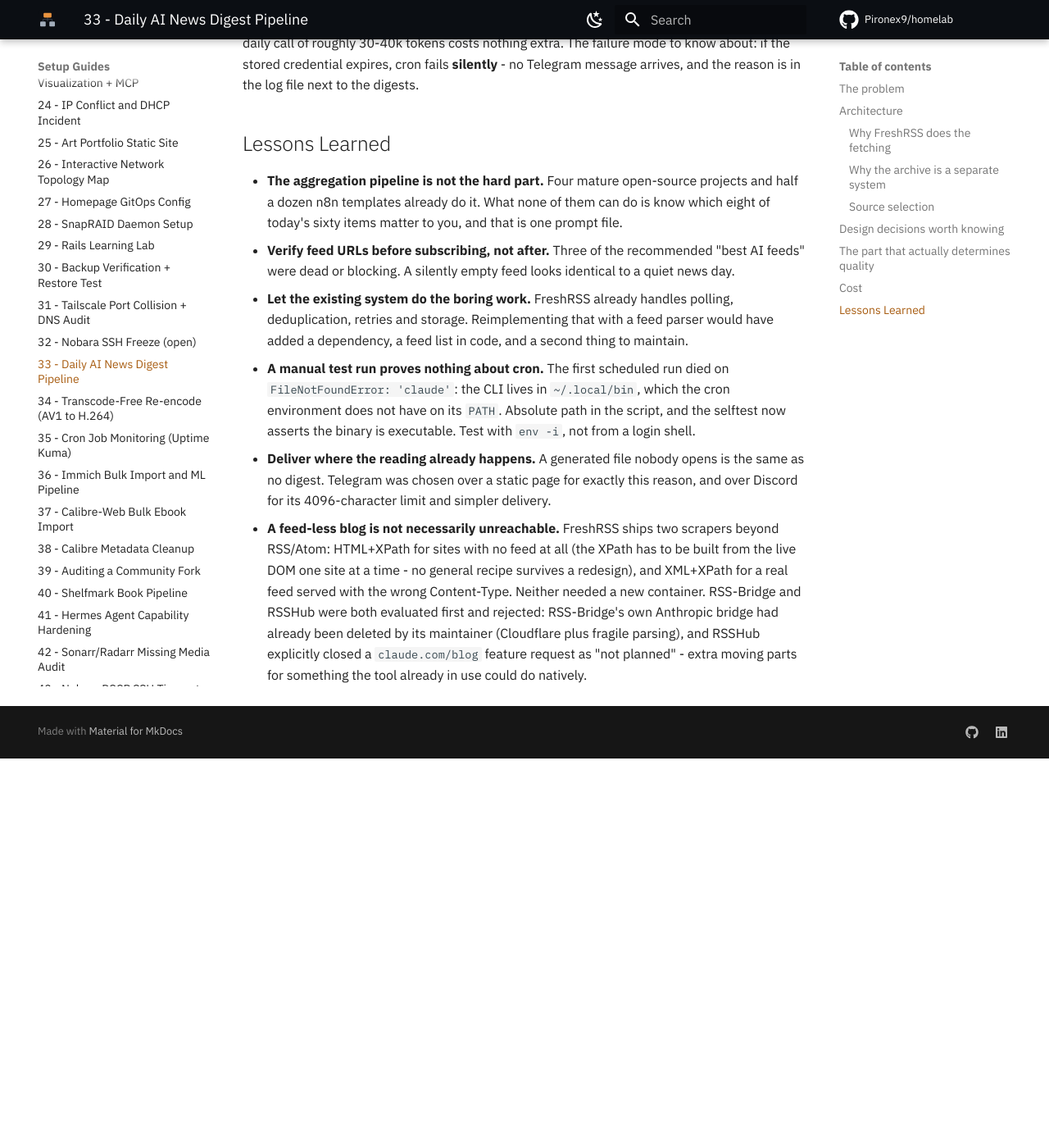
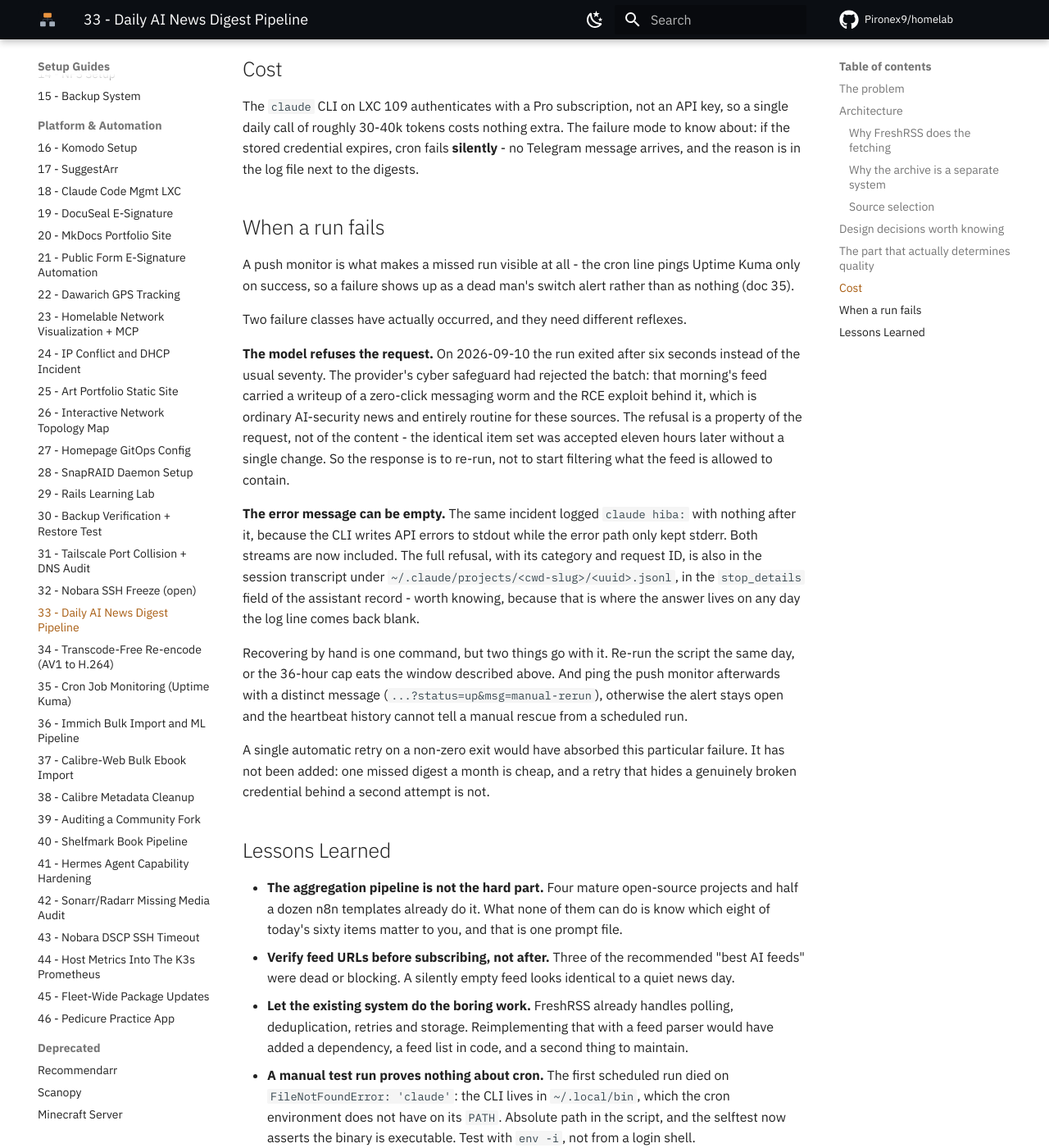
Before and after one commit to Pironex9/homelab, an MkDocs documentation site: the page built from docs/proxmox/33_AI_News_Digest_Pipeline.md, in a window 1280 px wide and 1400 px high, scrolled down 3494 px. Shown: the whole window at 82% size. Built offline with MkDocs 1.6.1 and Material for MkDocs 9.7.7, drawn with Linux system fonts in a browser that asks for light colours; comment, search, counter and statistics services are not loaded; before the commit the page ends 4419 px from its top, so only the background shows below that; some of the changed text lies outside the part shown.

Commit message:
docs(ai-digest): the refusal, the blank error, and the gap the cap leaves
A run was rejected by the provider's cyber safeguard over a routine
AI-security item, and logged an empty reason because the CLI reports API
errors on stdout. Documents where the real message lives, why re-running
is the answer rather than filtering the feed, and corrects the state-file
claim: the 36-hour cap does drop items once a day is skipped outright.

```diff
--- a/docs/proxmox/33_AI_News_Digest_Pipeline.md
+++ b/docs/proxmox/33_AI_News_Digest_Pipeline.md
@@ -1,6 +1,6 @@
 # 33 - Daily AI News Digest Pipeline
 
-**Date:** 2026-08-13
+**Date:** 2026-08-13 (updated 2026-09-10)
 **Hostname:** claude-mgmt (LXC 109), karakeep (LXC 106), docker-host (LXC 100)
 **IP address:** 192.168.0.204, 192.168.0.128, 192.168.0.110
 
@@ -116,8 +116,12 @@
 three lines of Python than to fight in the prompt.
 
 **A state file, not a fixed 24-hour window.** `.last-run` holds the previous run
-timestamp with a 36-hour cap. A failed run therefore causes no gap, and a
-successful one causes no duplicates.
+timestamp with a 36-hour cap, and is only written after a successful run. A
+successful run therefore causes no duplicates, and a single failed run causes no
+gap - provided it is re-run the same day. The cap is not free: skip a day
+entirely and the next run clamps its window to 36 hours back, which silently
+drops roughly twelve hours of items. The state file protects against a failure,
+not against ignoring one.
 
 ## The part that actually determines quality
 
@@ -141,6 +145,41 @@
 mode to know about: if the stored credential expires, cron fails **silently** - no
 Telegram message arrives, and the reason is in the log file next to the digests.
 
+## When a run fails
+
+A push monitor is what makes a missed run visible at all - the cron line pings
+Uptime Kuma only on success, so a failure shows up as a dead man's switch alert
+rather than as nothing (doc 35).
+
+Two failure classes have actually occurred, and they need different reflexes.
+
+**The model refuses the request.** On 2026-09-10 the run exited after six seconds
+instead of the usual seventy. The provider's cyber safeguard had rejected the
+batch: that morning's feed carried a writeup of a zero-click messaging worm and
+the RCE exploit behind it, which is ordinary AI-security news and entirely
+routine for these sources. The refusal is a property of the request, not of the
+content - the identical item set was accepted eleven hours later without a single
+change. So the response is to re-run, not to start filtering what the feed is
+allowed to contain.
+
+**The error message can be empty.** The same incident logged `claude hiba: ` with
+nothing after it, because the CLI writes API errors to stdout while the error path
+only kept stderr. Both streams are now included. The full refusal, with its
+category and request ID, is also in the session transcript under
+`~/.claude/projects/<cwd-slug>/<uuid>.jsonl`, in the `stop_details` field of the
+assistant record - worth knowing, because that is where the answer lives on any
+day the log line comes back blank.
+
+Recovering by hand is one command, but two things go with it. Re-run the script
+the same day, or the 36-hour cap eats the window described above. And ping the
+push monitor afterwards with a distinct message
+(`...?status=up&msg=manual-rerun`), otherwise the alert stays open and the
+heartbeat history cannot tell a manual rescue from a scheduled run.
+
+A single automatic retry on a non-zero exit would have absorbed this particular
+failure. It has not been added: one missed digest a month is cheap, and a retry
+that hides a genuinely broken credential behind a second attempt is not.
+
 ## Lessons Learned
 
 - **The aggregation pipeline is not the hard part.** Four mature open-source
@@ -161,6 +200,11 @@
 - **Deliver where the reading already happens.** A generated file nobody opens is
   the same as no digest. Telegram was chosen over a static page for exactly this
   reason, and over Discord for its 4096-character limit and simpler delivery.
+- **An unattended job needs its errors to be readable, not just caught.** The
+  script correctly detected the failure, alerted through the push monitor, and
+  refused to advance its state file - and still logged a blank reason, because
+  the tool it calls reports API errors on stdout rather than stderr. Catching an
+  error and recording a useful one are separate pieces of work.
 - **A feed-less blog is not necessarily unreachable.** FreshRSS ships two
   scrapers beyond RSS/Atom: HTML+XPath for sites with no feed at all (the XPath
   has to be built from the live DOM one site at a time - no general recipe
```
